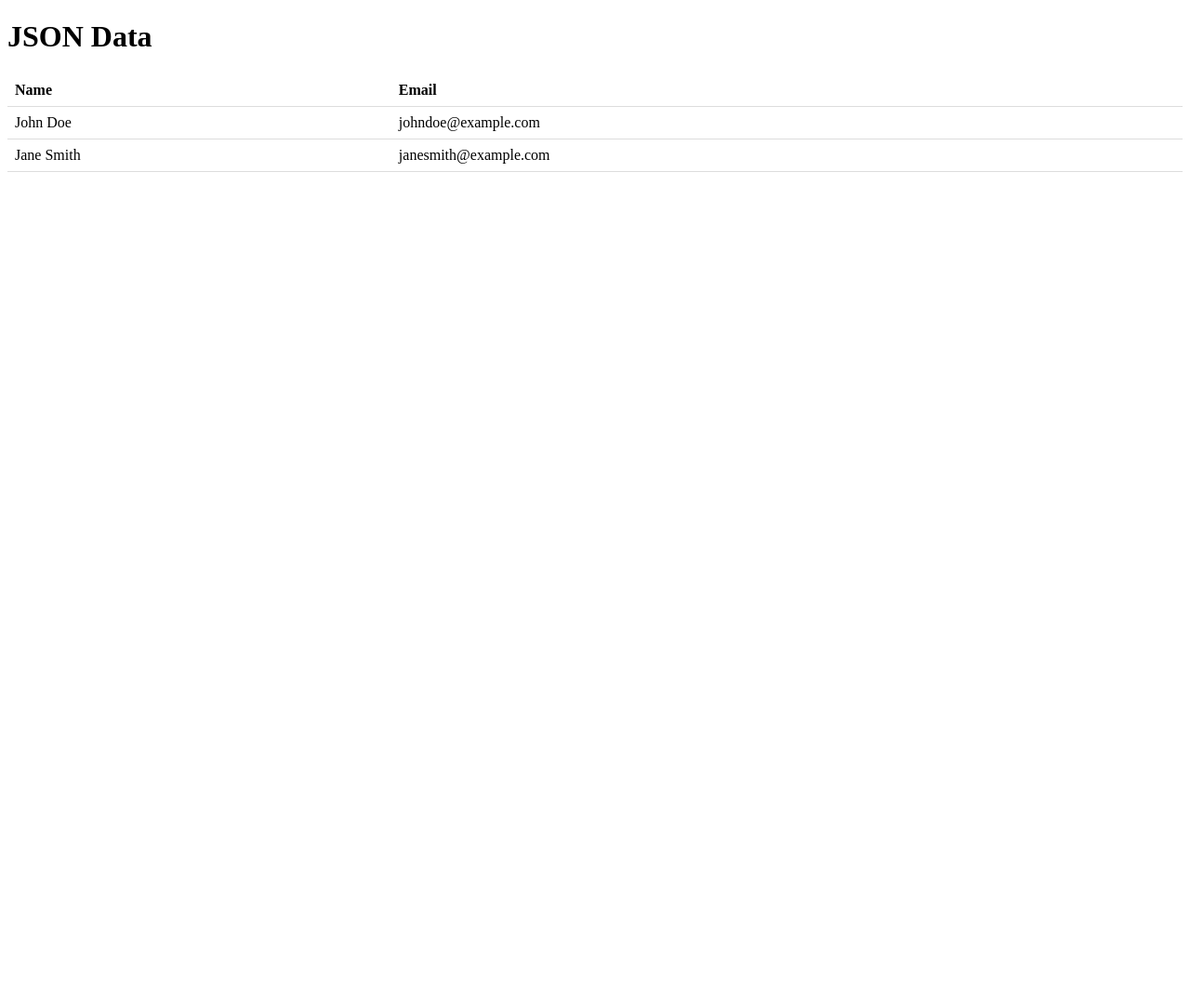
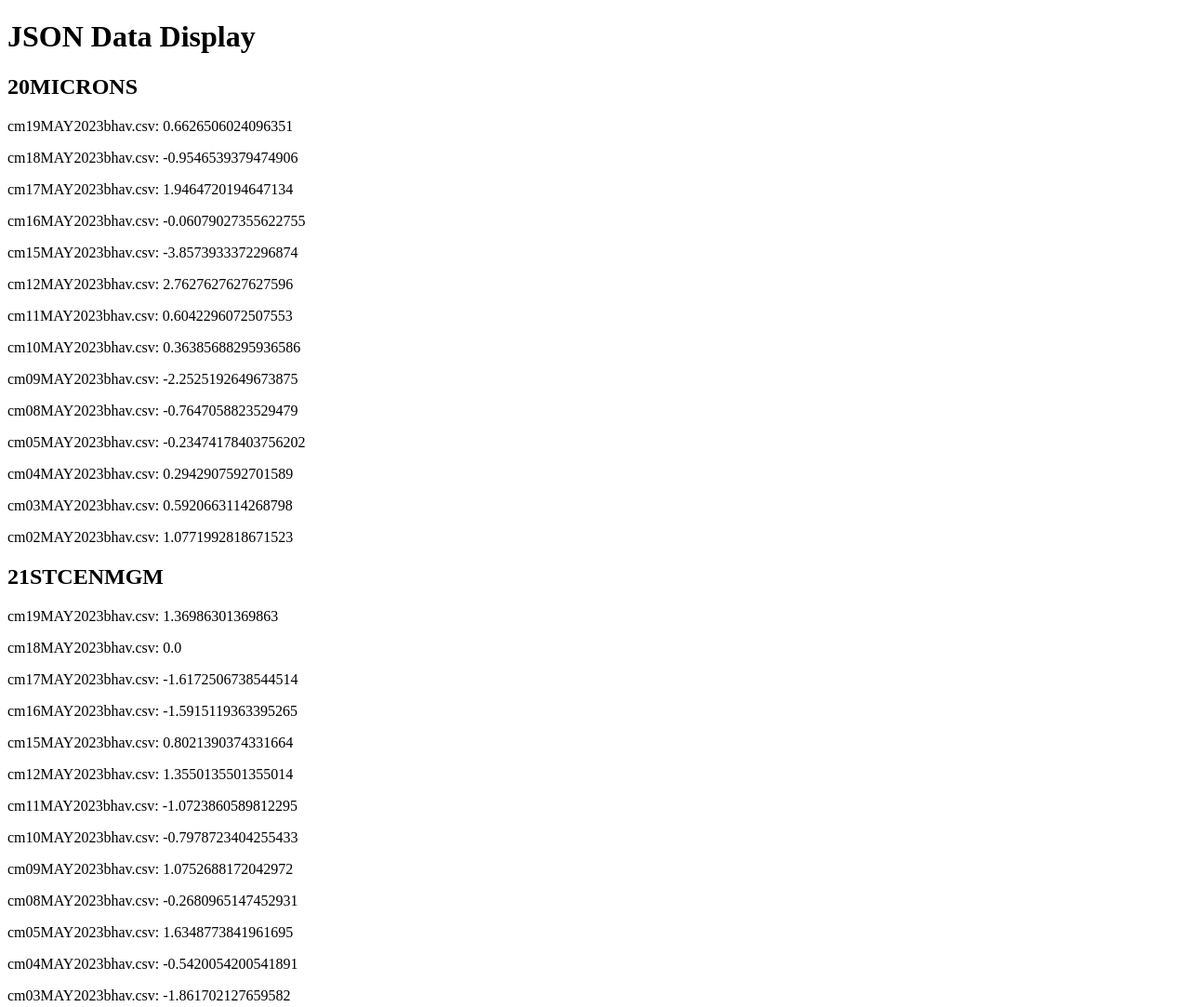
Before and after one commit to tanmoy1999/SandBox, a plain HTML site: page index.html in a window 1280 px wide. Shown: the top 1083 px of the page at 93% size. Before the commit the page ends 800 px from the top, so only its background shows below. Drawn offline with Linux system fonts and the light colour scheme.

Commit message:
Change 4

```diff
--- a/data.json
+++ b/data.json
@@ -1,10 +1,38 @@
-[
-    {
-      "name": "John Doe",
-      "email": "johndoe@example.com"
-    },
-    {
-      "name": "Jane Smith",
-      "email": "janesmith@example.com"
-    }
-  ]
+{
+    "20MICRONS": [
+        {
+            "cm19MAY2023bhav.csv": "0.6626506024096351",
+            "cm18MAY2023bhav.csv": "-0.9546539379474906",
+            "cm17MAY2023bhav.csv": "1.9464720194647134",
+            "cm16MAY2023bhav.csv": "-0.06079027355622755",
+            "cm15MAY2023bhav.csv": "-3.8573933372296874",
+            "cm12MAY2023bhav.csv": "2.7627627627627596",
+            "cm11MAY2023bhav.csv": "0.6042296072507553",
+            "cm10MAY2023bhav.csv": "0.36385688295936586",
+            "cm09MAY2023bhav.csv": "-2.2525192649673875",
+            "cm08MAY2023bhav.csv": "-0.7647058823529479",
+            "cm05MAY2023bhav.csv": "-0.23474178403756202",
+            "cm04MAY2023bhav.csv": "0.2942907592701589",
+            "cm03MAY2023bhav.csv": "0.5920663114268798",
+            "cm02MAY2023bhav.csv": "1.0771992818671523"
+        }
+    ],
+    "21STCENMGM": [
+        {
+            "cm19MAY2023bhav.csv": "1.36986301369863",
+            "cm18MAY2023bhav.csv": "0.0",
+            "cm17MAY2023bhav.csv": "-1.6172506738544514",
+            "cm16MAY2023bhav.csv": "-1.5915119363395265",
+            "cm15MAY2023bhav.csv": "0.8021390374331664",
+            "cm12MAY2023bhav.csv": "1.3550135501355014",
+            "cm11MAY2023bhav.csv": "-1.0723860589812295",
+            "cm10MAY2023bhav.csv": "-0.7978723404255433",
+            "cm09MAY2023bhav.csv": "1.0752688172042972",
+            "cm08MAY2023bhav.csv": "-0.2680965147452931",
+            "cm05MAY2023bhav.csv": "1.6348773841961695",
+            "cm04MAY2023bhav.csv": "-0.5420054200541891",
+            "cm03MAY2023bhav.csv": "-1.861702127659582",
+            "cm02MAY2023bhav.csv": "1.0752688172042972"
+        }
+    ]
+}
--- a/index.html
+++ b/index.html
@@ -1,35 +1,13 @@
 <!DOCTYPE html>
 <html>
 <head>
-  <title>Display JSON Data</title>
-  <style>
-    /* CSS styles for the table */
-    table {
-      border-collapse: collapse;
-      width: 100%;
-    }
-
-    th, td {
-      padding: 8px;
-      text-align: left;
-      border-bottom: 1px solid #ddd;
-    }
-  </style>
+    <title>JSON Data Display</title>
 </head>
 <body>
-  <h1>JSON Data</h1>
-  <table id="data-table">
-    <thead>
-      <tr>
-        <th>Name</th>
-        <th>Email</th>
-      </tr>
-    </thead>
-    <tbody>
-      <!-- Data will be dynamically added here -->
-    </tbody>
-  </table>
+    <h1>JSON Data Display</h1>
 
-  <script src="script.js"></script>
+    <div id="data-container"></div>
+
+    <script src="script.js"></script>
 </body>
 </html>
--- a/script.js
+++ b/script.js
@@ -1,29 +1,27 @@
 // Fetch the JSON data
 fetch('data.json')
-  .then(response => response.json())
-  .then(data => {
-    // Get the table body element
-    const tableBody = document.querySelector('#data-table tbody');
+    .then(response => response.json())
+    .then(data => {
+        // Get the data container element
+        const dataContainer = document.getElementById('data-container');
 
-    // Loop through the data and create table rows
-    data.forEach(item => {
-      // Create a new row
-      const row = document.createElement('tr');
+        // Iterate over each key-value pair in the JSON data
+        for (const stock in data) {
+            // Create a new heading element for the stock
+            const stockHeading = document.createElement('h2');
+            stockHeading.textContent = stock;
+            dataContainer.appendChild(stockHeading);
 
-      // Create and append the name cell
-      const nameCell = document.createElement('td');
-      nameCell.textContent = item.name;
-      row.appendChild(nameCell);
+            // Get the data for the current stock
+            const stockData = data[stock][0];
 
-      // Create and append the email cell
-      const emailCell = document.createElement('td');
-      emailCell.textContent = item.email;
-      row.appendChild(emailCell);
-
-      // Append the row to the table body
-      tableBody.appendChild(row);
-    });
-  })
-  .catch(error => {
-    console.log('Error:', error);
-  });
+            // Iterate over each key-value pair in the stock data
+            for (const key in stockData) {
+                // Create a new paragraph element for each key-value pair
+                const paragraph = document.createElement('p');
+                paragraph.textContent = `${key}: ${stockData[key]}`;
+                dataContainer.appendChild(paragraph);
+            }
+        }
+    })
+    .catch(error => console.error(error));
```
